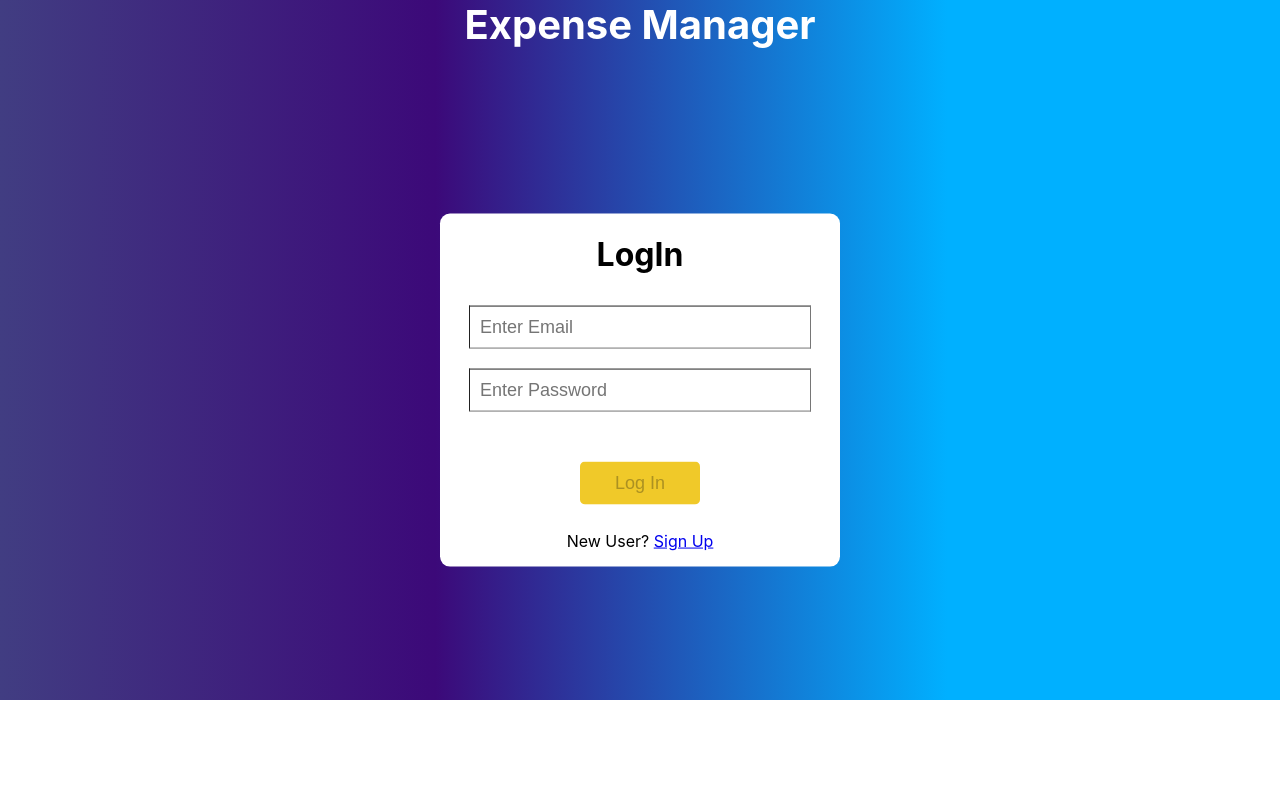
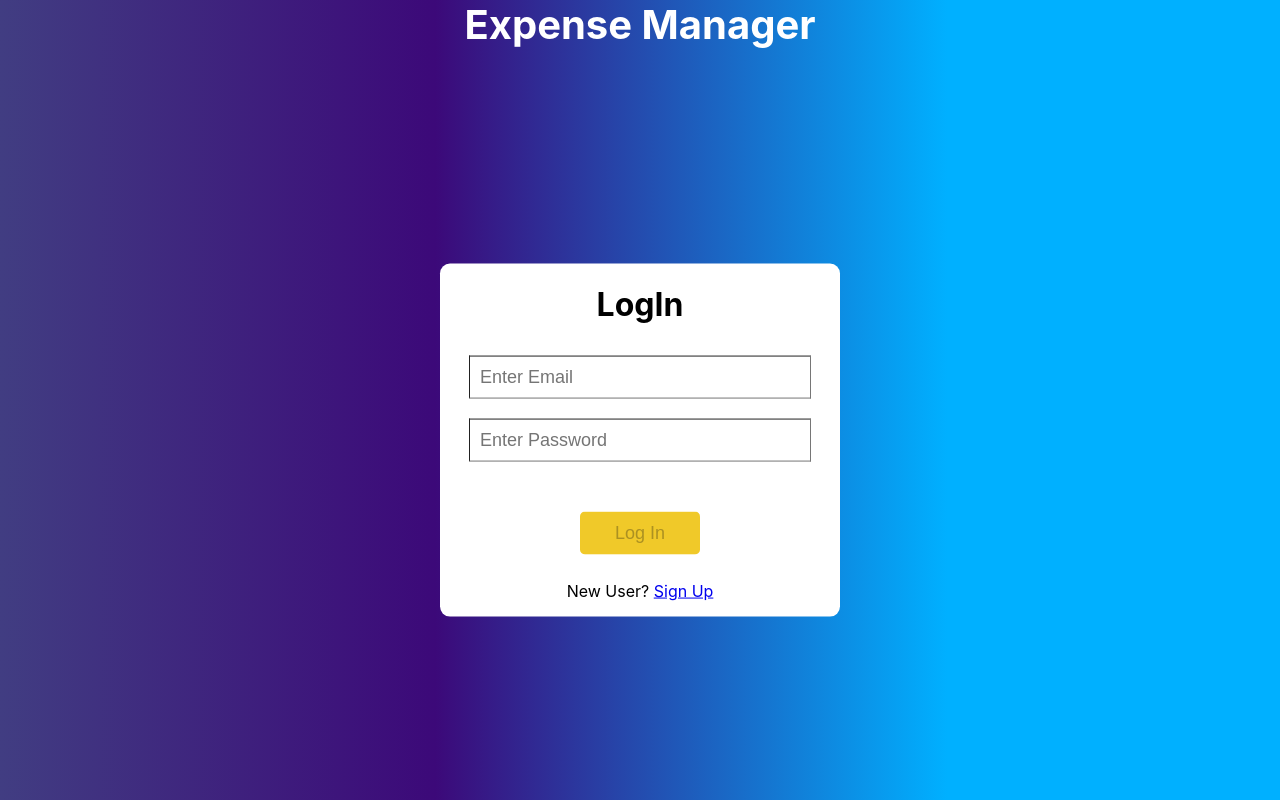
Before and after one commit to amrtya/Employee-Expense-Management-System, a React (Create React App) app in the folder react/: page / in a window 1280 px wide. Built offline with nearby package versions, Linux system fonts and the light colour scheme; the HTML template or start-up script is replaced by a standard one.

Commit message:
small updates

```diff
--- a/react/src/containers/Login/Login.module.css
+++ b/react/src/containers/Login/Login.module.css
@@ -11,7 +11,8 @@
     font-size: 40px;
 }
 .Login {
-    height: 620px;
+    height: 90vh;
+    min-height: 500px;
     width: 100%;
     margin: 0;
     padding: 0;
--- a/react/src/containers/Signup/Signup.module.css
+++ b/react/src/containers/Signup/Signup.module.css
@@ -11,7 +11,8 @@
     font-size: 40px;
 }
 .Signup {
-    height: 620px;
+    height: 90vh;
+    min-height: 580px;
     width: 100%;
     margin: 0;
     padding: 0;
```
